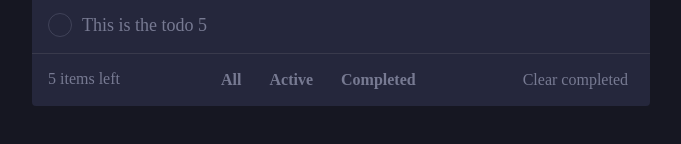
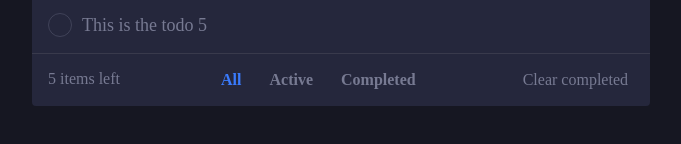
Before and after one commit to Juan-Morales18/todo-app, a React app: page / in a window 1280 px wide. Shown: the part 416-560 px from the top of the page, without its empty margins (299-980 px from the left). Built offline with nearby package versions, Linux system fonts and the light colour scheme; a web font is replaced by a local one.

Commit message:
style: add style to filter option selected

```diff
--- a/src/components/Filter.jsx
+++ b/src/components/Filter.jsx
@@ -1,15 +1,27 @@
 import "../styles/Filter.scss";
 
-function Filter() {
+function Filter({ activeFilter, changeFilter }) {
   return (
     <div className="filter">
-      <button className={`btn-filter`} type="button">
+      <button
+        onClick={() => changeFilter("all")}
+        className={`btn-filter ${activeFilter === "all" ? "active" : ""}`}
+        type="button"
+      >
         All
       </button>
-      <button className={`btn-filter`} type="button">
+      <button
+        onClick={() => changeFilter("active")}
+        className={`btn-filter ${activeFilter === "active" ? "active" : ""}`}
+        type="button"
+      >
         Active
       </button>
-      <button className={`btn-filter`} type="button">
+      <button
+        onClick={() => changeFilter("completed")}
+        className={`btn-filter ${activeFilter === "completed" ? "active" : ""}`}
+        type="button"
+      >
         Completed
       </button>
     </div>
--- a/src/components/TodoList.jsx
+++ b/src/components/TodoList.jsx
@@ -1,12 +1,15 @@
 import { TodoItem } from "./TodoItem";
 import { Filter } from "./Filter";
 import "../styles/TodoList.scss";
+import { useState } from "react";
 
 function TodoList({
   todos,
+  activeFilter,
   handleChangeTodoStatus,
   handleDeleteTodo,
   handleClearCompleted,
+  changeFilter,
 }) {
   const getLeftTodos = todos.filter((todo) => todo.completed === false).length;
 
@@ -25,7 +28,7 @@ function TodoList({
       <div className="todo-list-footer">
         <span>{getLeftTodos} items left</span>
         <div>
-          <Filter />
+          <Filter activeFilter={activeFilter} changeFilter={changeFilter} />
         </div>
         <button
           type="button"
--- a/src/containers/MainContainer.jsx
+++ b/src/containers/MainContainer.jsx
@@ -35,6 +35,7 @@ const initialTodos = [
 function MainContainer() {
   const [theme, setTheme] = useState("light");
   const [todos, setTodos] = useState(initialTodos);
+  const [activeFilter, setActiveFilter] = useState("all");
 
   const toggleTheme = () => {
     setTheme((prevTheme) => (prevTheme === "light" ? "dark" : "light"));
@@ -54,6 +55,8 @@ function MainContainer() {
     setTodos(updatedTodos);
   };
 
+  const changeFilter = (newFilter) => setActiveFilter(newFilter);
+
   const handleClearCompleted = () => {
     const updatedTodos = todos.filter((todo) => todo.completed !== true);
     setTodos(updatedTodos);
@@ -64,9 +67,11 @@ function MainContainer() {
       <Header theme={theme} toggleTheme={toggleTheme} />
       <TodoList
         todos={todos}
+        activeFilter={activeFilter}
         handleChangeTodoStatus={handleChangeTodoStatus}
         handleDeleteTodo={handleDeleteTodo}
         handleClearCompleted={handleClearCompleted}
+        changeFilter={changeFilter}
       />
     </main>
   );
```
